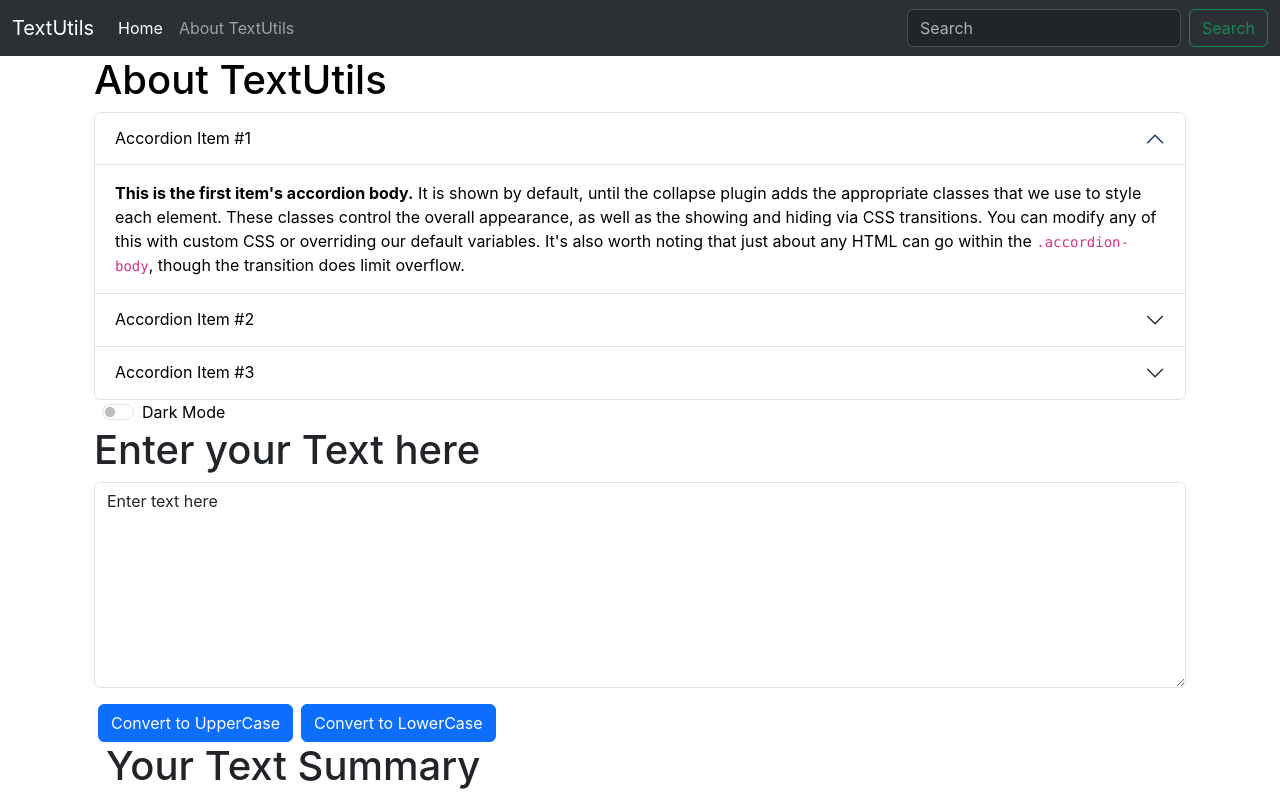
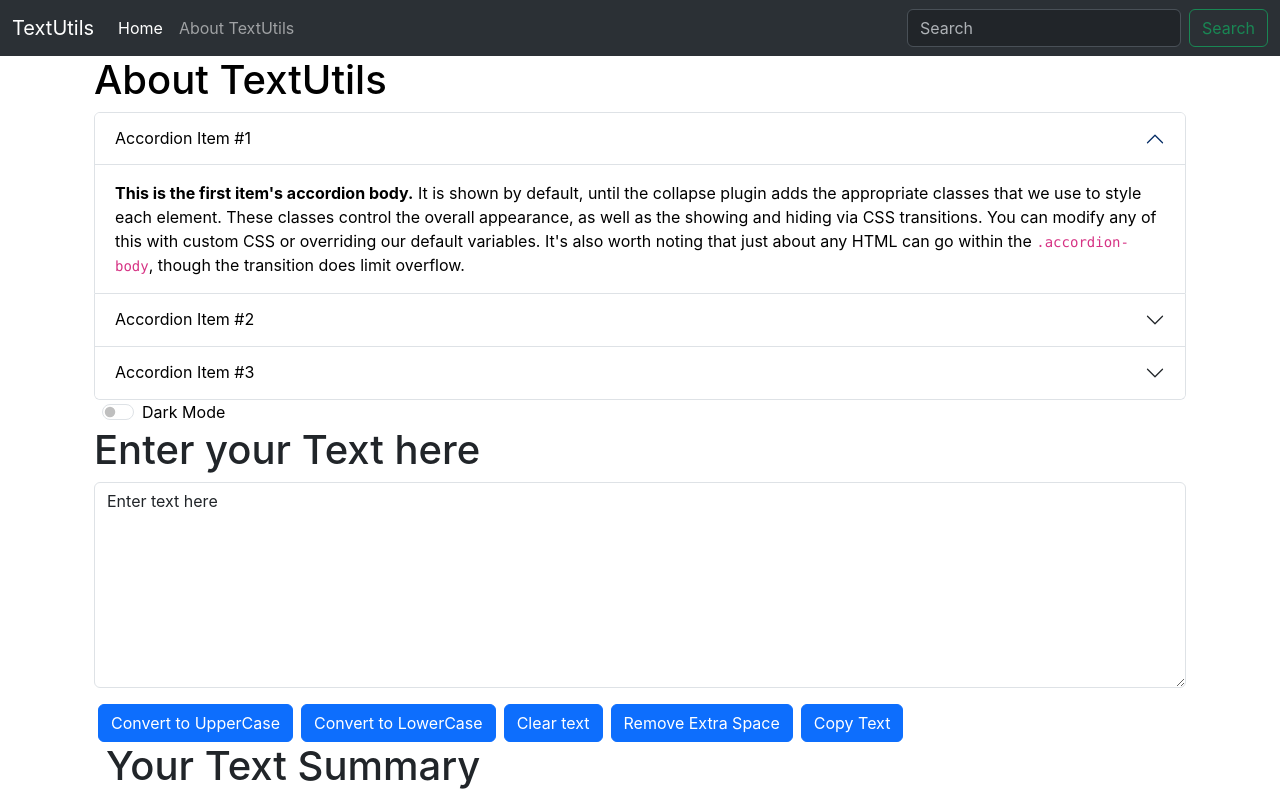
Before and after one commit to erjkjaskaran/reacttutorial, a React (Create React App) app: page / in a window 1280 px wide. Shown: the top 800 px of the page. Built offline with nearby package versions, Linux system fonts and the light colour scheme.

Commit message:
more functionality

```diff
--- a/src/Components/About.js
+++ b/src/Components/About.js
@@ -120,7 +120,7 @@ export default function About(props) {
         </div>
       </div>
       <div className="form-check form-switch mx-2">
-        <label className="form-check-label" for="flexSwitchCheckChecked">
+        <label className="form-check-label" htmlFor="flexSwitchCheckChecked">
           Dark Mode
         </label>
         <input
@@ -128,7 +128,7 @@ export default function About(props) {
           type="checkbox"
           role="switch"
           id="flexSwitchCheckChecked"
-          unchecked
+          unchecked="true"
           onChange={togglestyle}
         />
       </div>
--- a/src/Components/TextForm.js
+++ b/src/Components/TextForm.js
@@ -10,6 +10,21 @@ export default function TextForm(props) {
 
   const handleOnChange = (e) => {
     setText(e.target.value);
+  };
+
+  const handlecleartext = () => {
+    setText("");
+  };
+
+  const handlecopy = () => {
+    let txt = document.getElementById("myBox");
+    txt.select();
+    navigator.clipboard.writeText(txt.value);
+  };
+
+  const handleextraspace = () => {
+    setText(text.split(/[ ]+/).join(" "));
+    console.log(text.split(/[ ]+/).join(" "));
   };
 
   const [text, setText] = useState("Enter text here");
@@ -32,6 +47,15 @@ export default function TextForm(props) {
         <button className="btn btn-primary mx-1" onClick={handleLowClick}>
           Convert to LowerCase
         </button>
+        <button className="btn btn-primary mx-1" onClick={handlecleartext}>
+          Clear text
+        </button>
+        <button className="btn btn-primary mx-1" onClick={handleextraspace}>
+          Remove Extra Space
+        </button>
+        <button className="btn btn-primary mx-1" onClick={handlecopy}>
+          Copy Text
+        </button>
       </div>
       <div className="container">
         <h1>{props.summaryheading}</h1>
```
